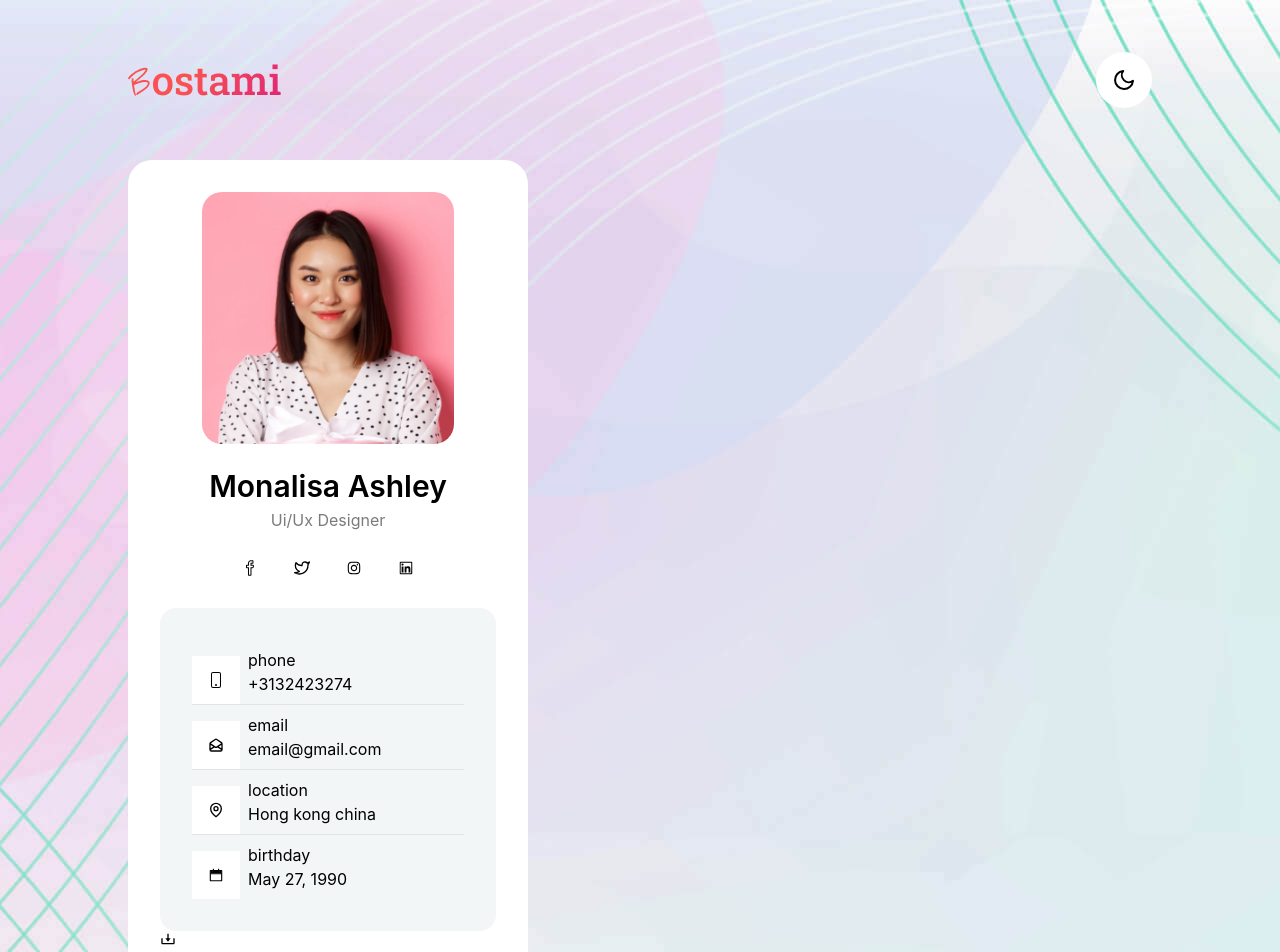
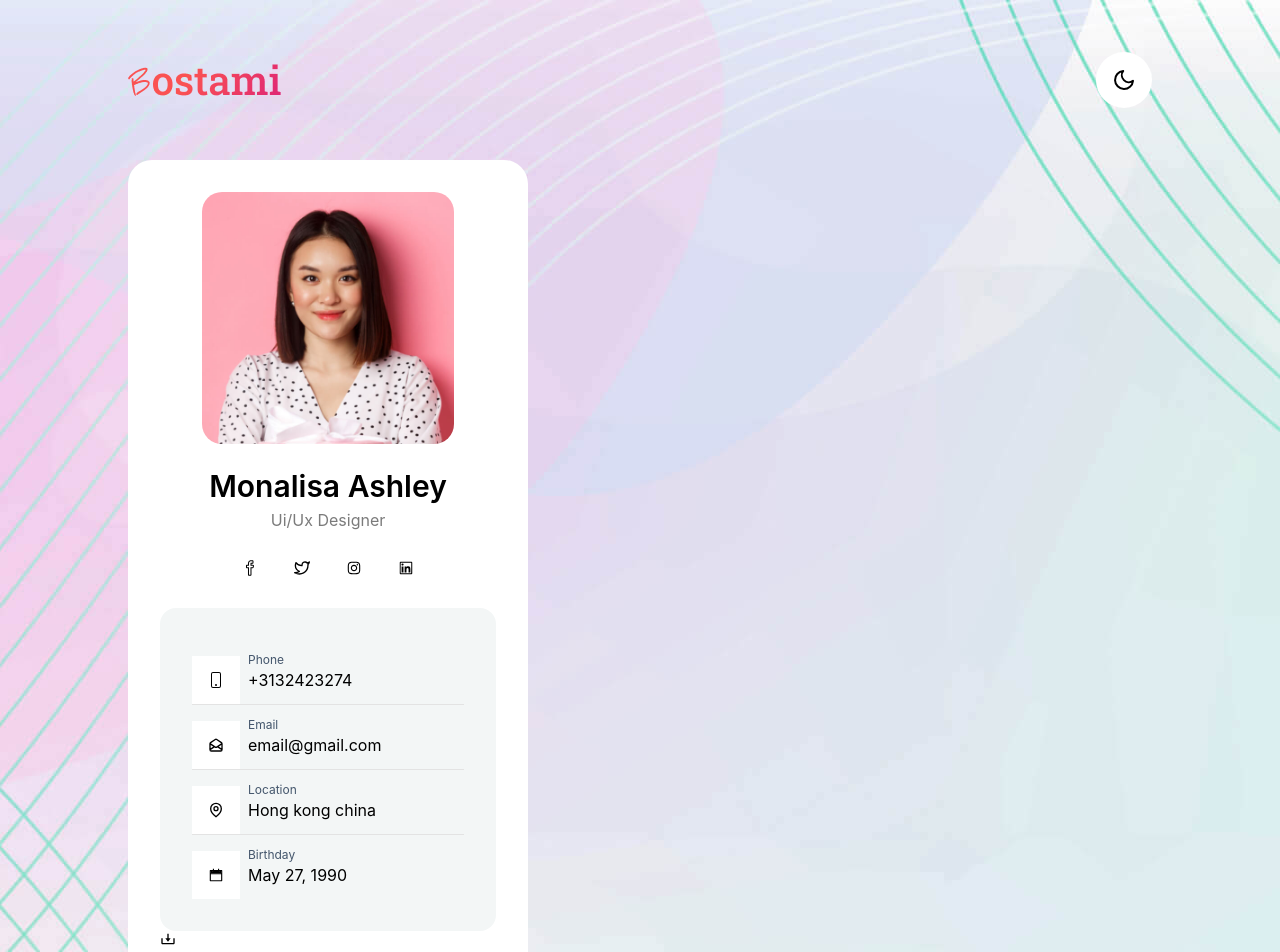
Before and after one commit to Sandeepthakur2630/Bostani, a React (Create React App) app: page / in a window 1280 px wide. Shown: the top 952 px of the page. Built offline with nearby package versions, Linux system fonts and the light colour scheme.

Commit message:
first commit

```diff
--- a/src/components/Contact.jsx
+++ b/src/components/Contact.jsx
@@ -46,7 +46,7 @@ function Contact() {
                 </div>
 
                 <div className=" flex flex-col justify-center">
-                  <span>phone</span>
+                  <span className="text-xs text-[#44566C]">Phone</span>
                   <span>+3132423274</span>
                 </div>
               </div>
@@ -56,7 +56,7 @@ function Contact() {
                   <HiOutlineMailOpen />
                 </div>
                 <div className=" flex flex-col justify-center">
-                  <span>email</span>
+                  <span className="text-xs text-[#44566C]">Email</span>
                   <span>email@gmail.com</span>
                 </div>
               </div>
@@ -66,7 +66,7 @@ function Contact() {
                   <GrLocation />
                 </div>
                 <div className=" flex flex-col justify-center">
-                  <span>location</span>
+                  <span className="text-xs text-[#44566C]">Location</span>
                   <span>Hong kong china</span>
                 </div>
               </div>
@@ -76,14 +76,14 @@ function Contact() {
                   <AiTwotoneCalendar />
                 </div>
                 <div className=" flex flex-col justify-center">
-                  <span>birthday</span>
+                  <span className="text-xs text-[#44566C]">Birthday</span>
                   <span>May 27, 1990</span>
                 </div>
               </div>
             </div>
           </div>
           <button className="text-">
-            <span >
+            <span>
               <BiDownload />
             </span>
             Download CV
```
